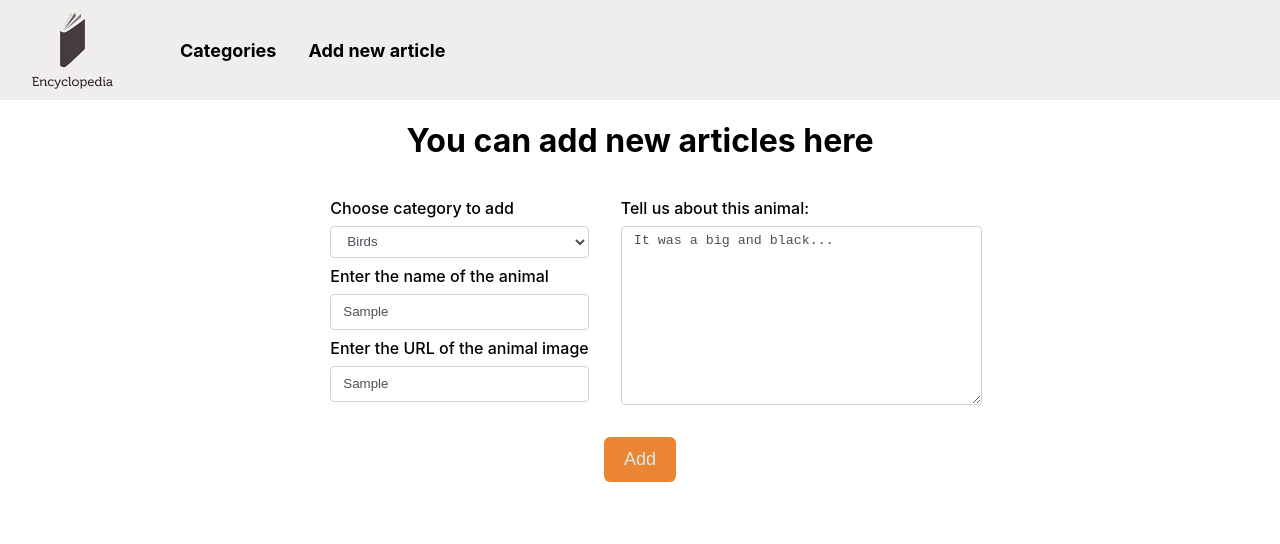
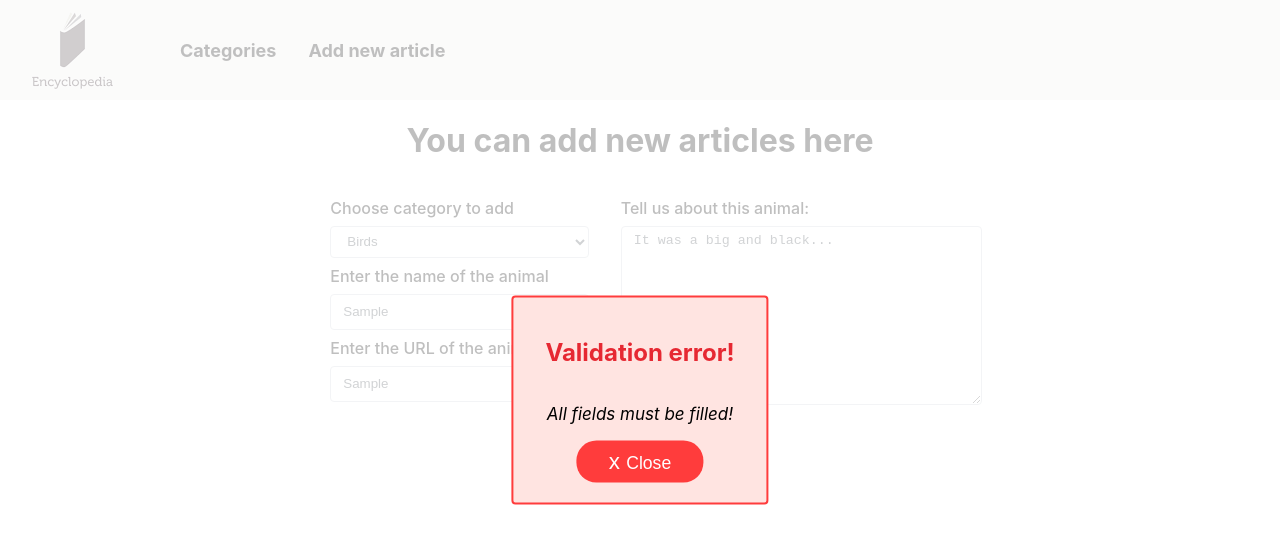
Before and after one commit to AztekTR/encyclopedia, a React (Create React App) app: page /add in a window 1280 px wide. Both pictures are taken after typing "Sample", "Sample" into the empty fields and a click on the button "Add". Shown: the top 544 px of the page. Built offline with nearby package versions, Linux system fonts and the light colour scheme; a web font is replaced by a local one.

Commit message:
added modal windows instead alerts

```diff
--- a/src/components/AddArticle.js
+++ b/src/components/AddArticle.js
@@ -6,6 +6,8 @@ import {
   chooseCategory,
   incrementArticleCounter,
 } from "./articlesSlice";
+import { ErrorModal } from './Modals/ErrorModal'
+import { SuccessModal } from './Modals/SuccessModal'
 import "./assets/css/AddArticle.scss";
 
 export function AddArticle() {
@@ -20,6 +22,18 @@ export function AddArticle() {
     img: articleImage,
     text: articleText,
   });
+
+  const [errorModalIsOpen, setErrorModalIsOpen] = React.useState(0);
+  const [errorModalMessage, setErrorModalMessage] = React.useState('');
+  const [successModalIsOpen, setSuccessModalIsOpen] = React.useState(0);
+
+  function changeErrorModal() {
+    setErrorModalIsOpen(errorModalIsOpen + 1);
+  }
+
+  function changeSuccessModal() {
+    setSuccessModalIsOpen(successModalIsOpen + 1);
+  }
 
   const dispatchNewArticle = () => {
     setArticleContent(
@@ -36,13 +50,17 @@ export function AddArticle() {
 
   const formValidator = () => {
     if (!(articleHeader && articleImage && articleText)) {
-      alert("All fields must be filled!");
+      setErrorModalMessage("All fields must be filled!");
+      changeErrorModal();
     } else if (articleHeader.length > 50) {
-      alert("Article header longer then 50 symbols.");
+      setErrorModalMessage("Article header longer then 50 symbols.");
+      changeErrorModal();
     } else if (!imageFormatRE.test(articleImage)) {
-      alert("Invalid image URL.");
+      setErrorModalMessage("Invalid image URL.");
+      changeErrorModal();
     } else {
       dispatchNewArticle();
+      changeSuccessModal();
     }
   };
 
@@ -109,6 +127,9 @@ export function AddArticle() {
       >
         Add
       </button>
+
+      <ErrorModal isOpen={errorModalIsOpen} message={errorModalMessage} />
+      <SuccessModal isOpen={successModalIsOpen} />
     </div>
   );
 }
--- a/src/components/Category.js
+++ b/src/components/Category.js
@@ -4,9 +4,13 @@ export function Category(props) {
   return (
     <li>
       <details>
-        <summary className="categories-section__category-name">{props.name}</summary>
+        <summary className="categories-section__category-name">
+          {props.name}
+        </summary>
         <ul className="categories-section__inside-list">
-          {props.categoryMap}
+          {props.categoryMap.length === 0
+            ? "There are no articles in this category yet."
+            : props.categoryMap}
         </ul>
       </details>
     </li>
--- /dev/null
+++ b/src/components/Modals/ErrorModal.js
@@ -0,0 +1,56 @@
+import React from 'react';
+import Modal from 'react-modal';
+import styles from './ErrorModal.module.css'
+
+const modalStyles = {
+  content: {
+    top: '50%',
+    left: '50%',
+    right: 'auto',
+    bottom: 'auto',
+    marginRight: '-50%',
+    transform: 'translate(-50%, -50%)',
+
+    padding: '1.25rem 2rem',
+    display: 'flex',
+    flexDirection: 'column',
+    alignItems: 'center',
+    border: '2px solid rgb(255, 60, 60)',
+    backgroundColor: 'rgb(255,228,225)',
+  },
+};
+
+Modal.setAppElement(document.getElementById('root'));
+
+export function ErrorModal(props) {
+  const [modalIsOpen, setIsOpen] = React.useState(false);
+
+  function openModal() {
+    setIsOpen(true);
+  }
+
+  function closeModal() {
+    setIsOpen(false);
+  }
+
+  React.useEffect(() => {
+    if(props.isOpen){
+      openModal();
+    }
+  }, [props.isOpen])
+
+  return (
+    <div>
+      <Modal
+        isOpen={modalIsOpen}
+        onRequestClose={closeModal}
+        style={modalStyles}
+        contentLabel="Error Modal"
+      >
+        <h2 className={styles.header}>Validation error!</h2>
+        <p className={styles.paragraph}>{props.message}</p>
+        <button className={styles.button} onClick={closeModal}>Close</button>
+      </Modal>
+    </div>
+  );
+}
--- /dev/null
+++ b/src/components/Modals/ErrorModal.module.css
@@ -0,0 +1,26 @@
+.button{
+    padding: 0.5rem 2rem;
+    border-radius: 20px;
+    border: none;
+    background-color: rgb(255, 60, 60);
+    font-size: 1.1rem;
+    color: white;
+}
+
+.button::before{
+    display: inline-block;
+    content: 'x\00a0';
+    font-size: 1.4rem;
+    font-weight: 500;
+    color: white;
+}
+
+.header{
+    color: rgb(230, 40, 50);
+}
+
+.paragraph{
+    font-size: 17px;
+    font-style: italic;
+    color: black;
+}
--- /dev/null
+++ b/src/components/Modals/SuccessModal.js
@@ -0,0 +1,56 @@
+import React from 'react';
+import Modal from 'react-modal';
+import styles from './SuccessModal.module.css'
+
+const modalStyles = {
+  content: {
+    top: '50%',
+    left: '50%',
+    right: 'auto',
+    bottom: 'auto',
+    marginRight: '-50%',
+    transform: 'translate(-50%, -50%)',
+
+    padding: '1.25rem 2.25rem',
+    display: 'flex',
+    flexDirection: 'column',
+    gap: '0.75rem',
+    alignItems: 'center',
+    border: '2px solid rgb(60,183,120)',
+    backgroundColor: 'rgb(245,255,250)',
+  },
+};
+
+Modal.setAppElement(document.getElementById('root'));
+
+export function SuccessModal(props) {
+  const [modalIsOpen, setIsOpen] = React.useState(false);
+
+  function openModal() {
+    setIsOpen(true);
+  }
+
+  function closeModal() {
+    setIsOpen(false);
+  }
+
+  React.useEffect(() => {
+    if(props.isOpen){
+      openModal();
+    }
+  }, [props.isOpen])
+
+  return (
+    <div>
+      <Modal
+        isOpen={modalIsOpen}
+        onRequestClose={closeModal}
+        style={modalStyles}
+        contentLabel="Error Modal"
+      >
+        <h2 className={styles.header}>Success!</h2>
+        <button className={styles.button} onClick={closeModal}>Close</button>
+      </Modal>
+    </div>
+  );
+}
--- /dev/null
+++ b/src/components/Modals/SuccessModal.module.css
@@ -0,0 +1,20 @@
+.button{
+    padding: 0.5rem 2rem;
+    border-radius: 20px;
+    border: none;
+    background-color: rgb(60,183,120);
+    font-size: 1.1rem;
+    color: white;
+}
+
+.button::before{
+    display: inline-block;
+    content: 'x\00a0';
+    font-size: 1.4rem;
+    font-weight: 500;
+    color: white;
+}
+
+.header{
+    color: rgb(41, 160, 98);
+}
```
Also changed, not shown: src/components/ModalWindow.js (deleted, +0 -13 lines), src/components/assets/css/ModalWindow.scss (deleted).
